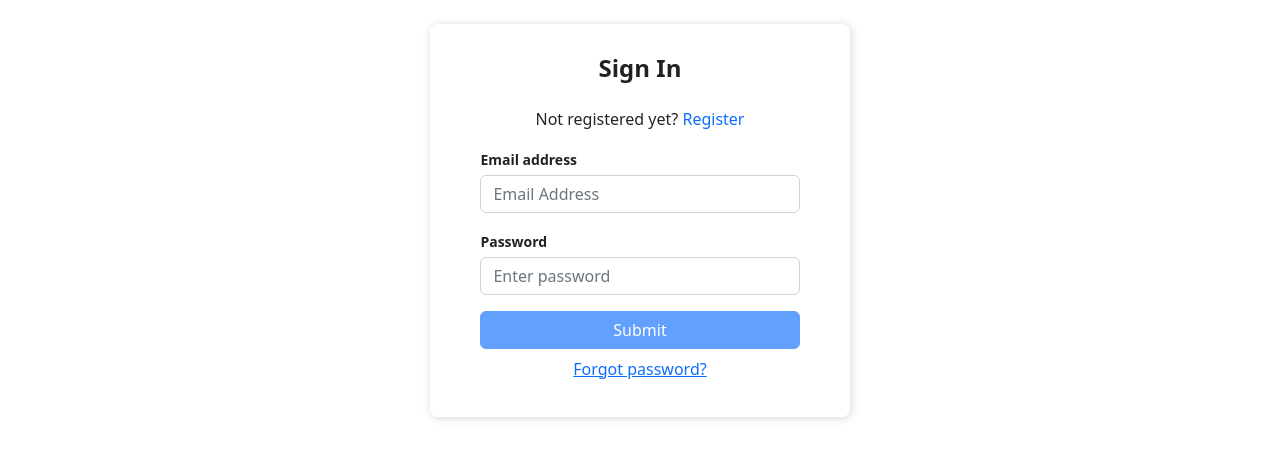
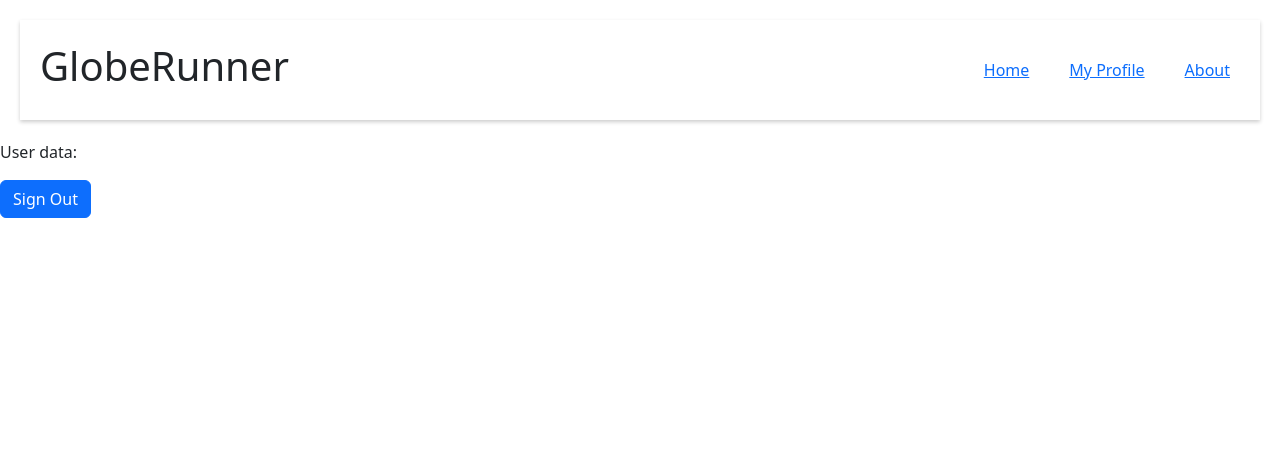
Before and after one commit to e-lich/globe-runner, a React (Create React App) app in the folder IzvorniKod/frontend/: page / in a window 1280 px wide. Before the commit this address led to /signIn. Shown: the top 458 px of the page. Built offline with nearby package versions, Linux system fonts and the light colour scheme.

Commit message:
map preparation, not functional yet

```diff
--- a/IzvorniKod/frontend/package.json
+++ b/IzvorniKod/frontend/package.json
@@ -13,9 +13,11 @@
     "axios": "^1.1.3",
     "bootstrap": "^5.2.2",
     "date-fns": "^2.29.3",
+    "leaflet": "^1.9.2",
     "react": "^18.2.0",
     "react-bootstrap": "^2.6.0",
     "react-dom": "^18.2.0",
+    "react-leaflet": "^4.1.0",
     "react-router-dom": "^6.4.3",
     "react-scripts": "5.0.1",
     "typescript": "^4.8.4",
@@ -44,5 +46,8 @@
       "last 1 firefox version",
       "last 1 safari version"
     ]
+  },
+  "devDependencies": {
+    "@types/leaflet": "^1.9.0"
   }
 }
--- a/IzvorniKod/frontend/src/App.css
+++ b/IzvorniKod/frontend/src/App.css
@@ -57,3 +57,65 @@ label {
   display: flex;
   flex-direction: column;
 }
+
+.main {
+  display: grid;
+  grid-template-columns: 70% 30%;
+  padding: 20px;
+  height: 80vh;
+}
+
+.nav {
+  display: flex;
+  justify-content: space-between;
+  align-items: center;
+  margin: 20px;
+  padding: 5px 10px;
+  box-shadow: 0 2px 4px 0 rgba(0, 0, 0, 0.2);
+  height: 10vh;
+  min-height: 100px;
+}
+
+.output {
+  box-shadow: 0 2px 9px 0 rgba(0, 0, 0, 0.2);
+  margin: 15px;
+  width: 95%;
+  height: 100%;
+  overflow-y: auto;
+}
+
+.device-status {
+  margin-top: 12px;
+}
+
+.output--image {
+  width: 100%;
+}
+
+.camera-output {
+  list-style-type: none;
+  padding-left: 0px;
+}
+
+.output--timestamp {
+  display: flex;
+  justify-content: end;
+  padding-right: 30px;
+}
+
+.nav > h1 {
+  padding-left: 10px;
+  justify-content: center;
+  align-items: center;
+}
+
+ul.nav--links > li {
+  display: inline;
+  padding: 20px;
+
+  justify-content: center;
+  align-items: center;
+}
+ul.nav--links {
+  padding-top: 15px;
+}
--- /dev/null
+++ b/IzvorniKod/frontend/src/components/Navbar.tsx
@@ -0,0 +1,20 @@
+import { Link } from "react-router-dom";
+
+export default function Navbar() {
+  return (
+    <div className="nav">
+      <h1>GlobeRunner</h1>
+      <ul className="nav--links">
+        <li>
+          <Link to="/home">Home</Link>
+        </li>
+        <li>
+          <Link to="/profile">My Profile</Link>
+        </li>
+        <li>
+          <Link to="/about">About</Link>
+        </li>
+      </ul>
+    </div>
+  );
+}
--- a/IzvorniKod/frontend/src/pages/Home.tsx
+++ b/IzvorniKod/frontend/src/pages/Home.tsx
@@ -1,13 +1,15 @@
 import { useEffect } from "react";
 import { Button } from "react-bootstrap";
 import { useNavigate } from "react-router-dom";
+
+import Navbar from "../components/Navbar";
 
 export default function Home() {
   const navigate = useNavigate();
   let user = JSON.parse(localStorage.getItem("user") || "{}");
 
   useEffect(() => {
-    if (localStorage.getItem("user") === null) navigate("/signIn");
+    // if (localStorage.getItem("user") === null) navigate("/signIn"); TODO - removed for testing
   });
 
   function handleLogout() {
@@ -16,12 +18,15 @@ export default function Home() {
   }
 
   return (
+    <>
+      <Navbar />
       <div>
-      Home is here! User data:
+        User data:
         <p>{user.username}</p>
         <p>{user.email}</p>
         <p>{user.photo}</p>
         <Button onClick={handleLogout}>Sign Out</Button>
       </div>
+    </>
   );
 }
--- a/IzvorniKod/frontend/src/pages/SignIn.tsx
+++ b/IzvorniKod/frontend/src/pages/SignIn.tsx
@@ -59,7 +59,7 @@ export default function SignIn() {
   }, [email, password]);
 
   return (
-    <div className="d-flex justify-content-center m-4">
+    <div className="d-flex justify-content-center m-4 Auth-form-container align-items-center">
       <form className="Auth-form">
         <div className="Auth-form-content">
           <h3 className="Auth-form-title">Sign In</h3>
```
Also changed, not shown: IzvorniKod/frontend/public/index.html (+0 -24 lines), 2 other files (tests, documents, lock files or other folders). Lines whose indentation alone changed are shown as unchanged.
